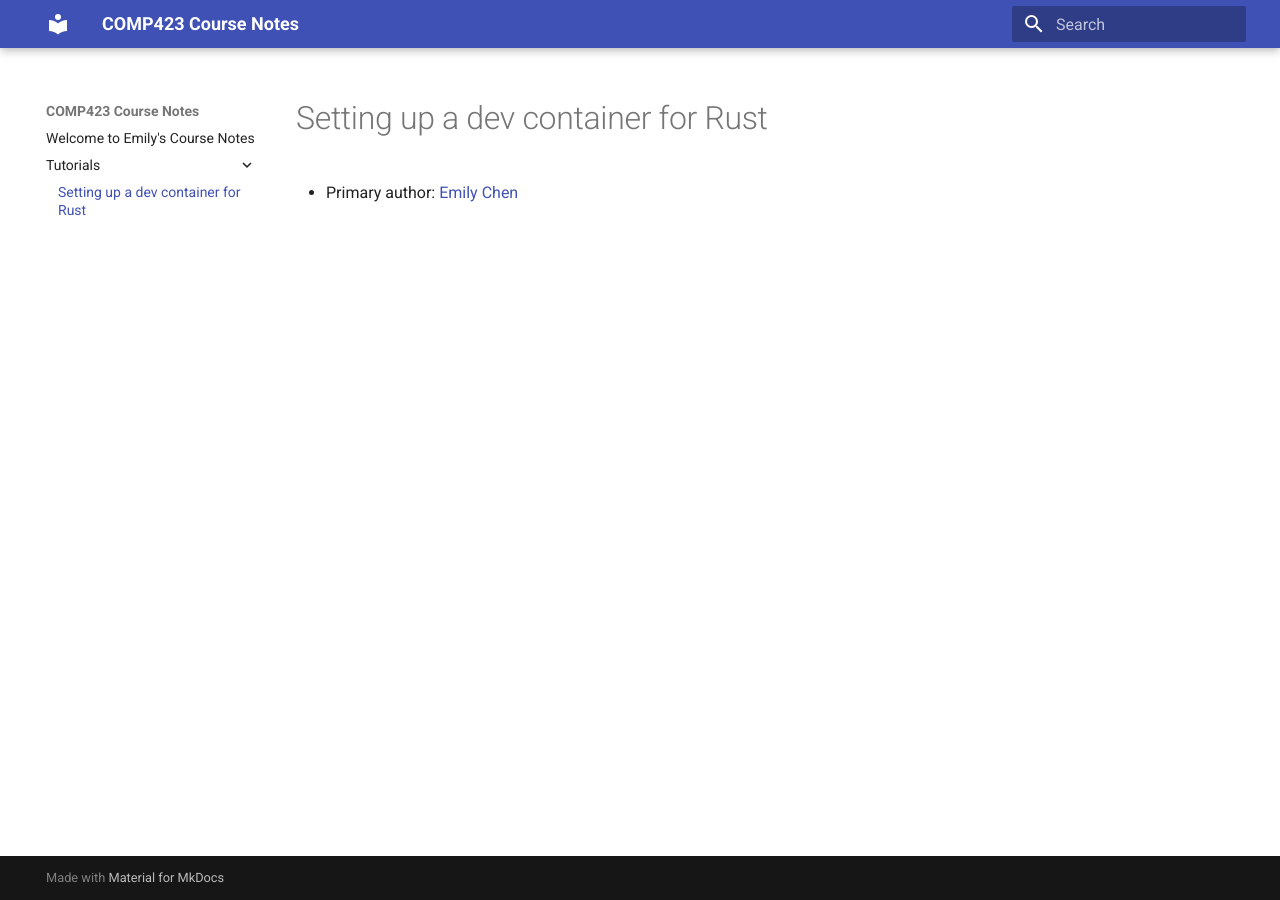
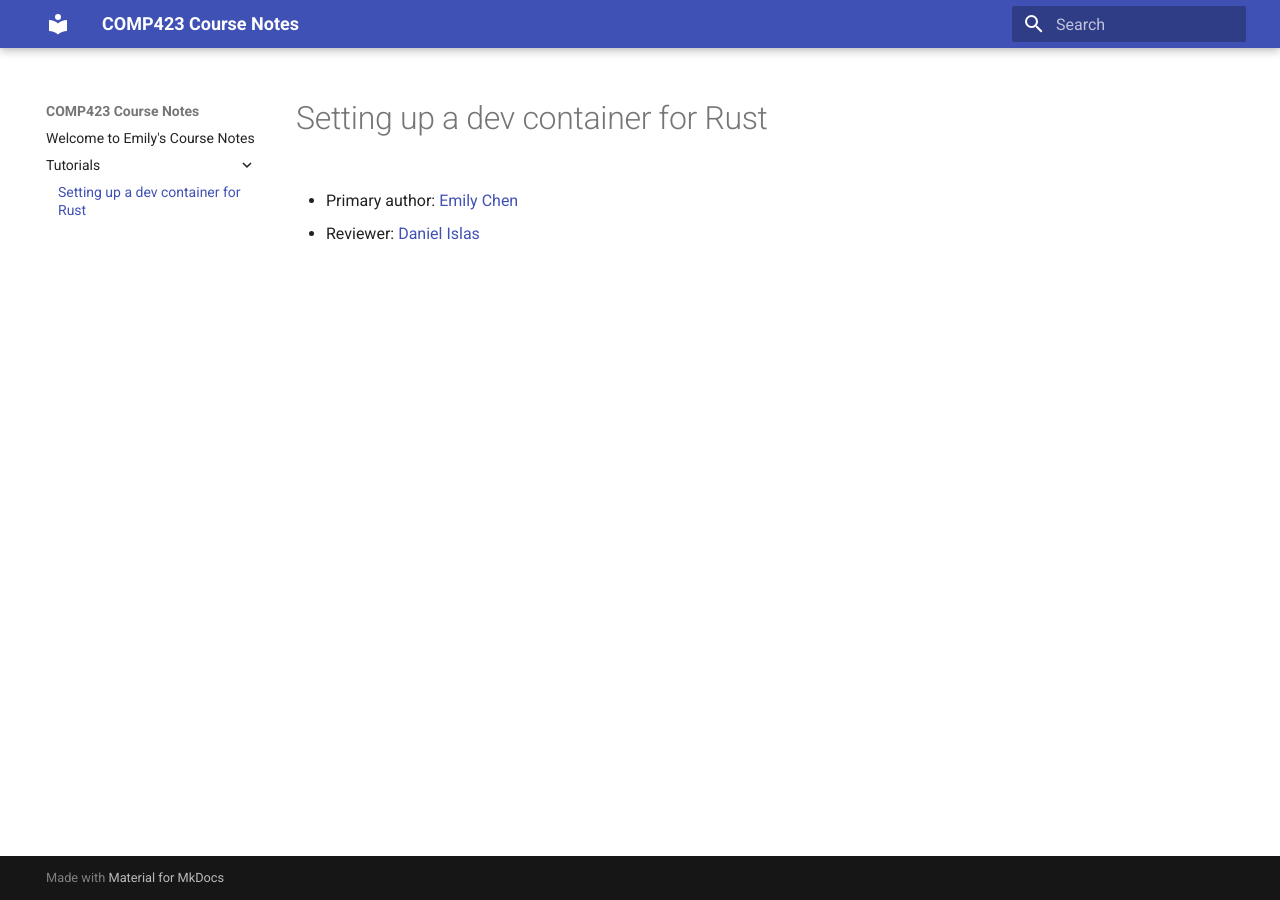
Before and after one commit to emsesc/comp423-course-notes, an MkDocs documentation site: the page built from docs/tutorials/rust-setup.md, in a window 1280 px wide. Built offline with MkDocs 1.6.1 and Material for MkDocs 9.7.7, drawn with Linux system fonts in a browser that asks for light colours.

Commit message:
review info part 2

```diff
--- a/docs/tutorials/rust-setup.md
+++ b/docs/tutorials/rust-setup.md
@@ -1,3 +1,5 @@
 # Setting up a dev container for Rust
 
 * Primary author: [Emily Chen](https://github.com/emsesc)
+
+* Reviewer: [Daniel Islas](https://github.com/DanielBautista7799)
```
